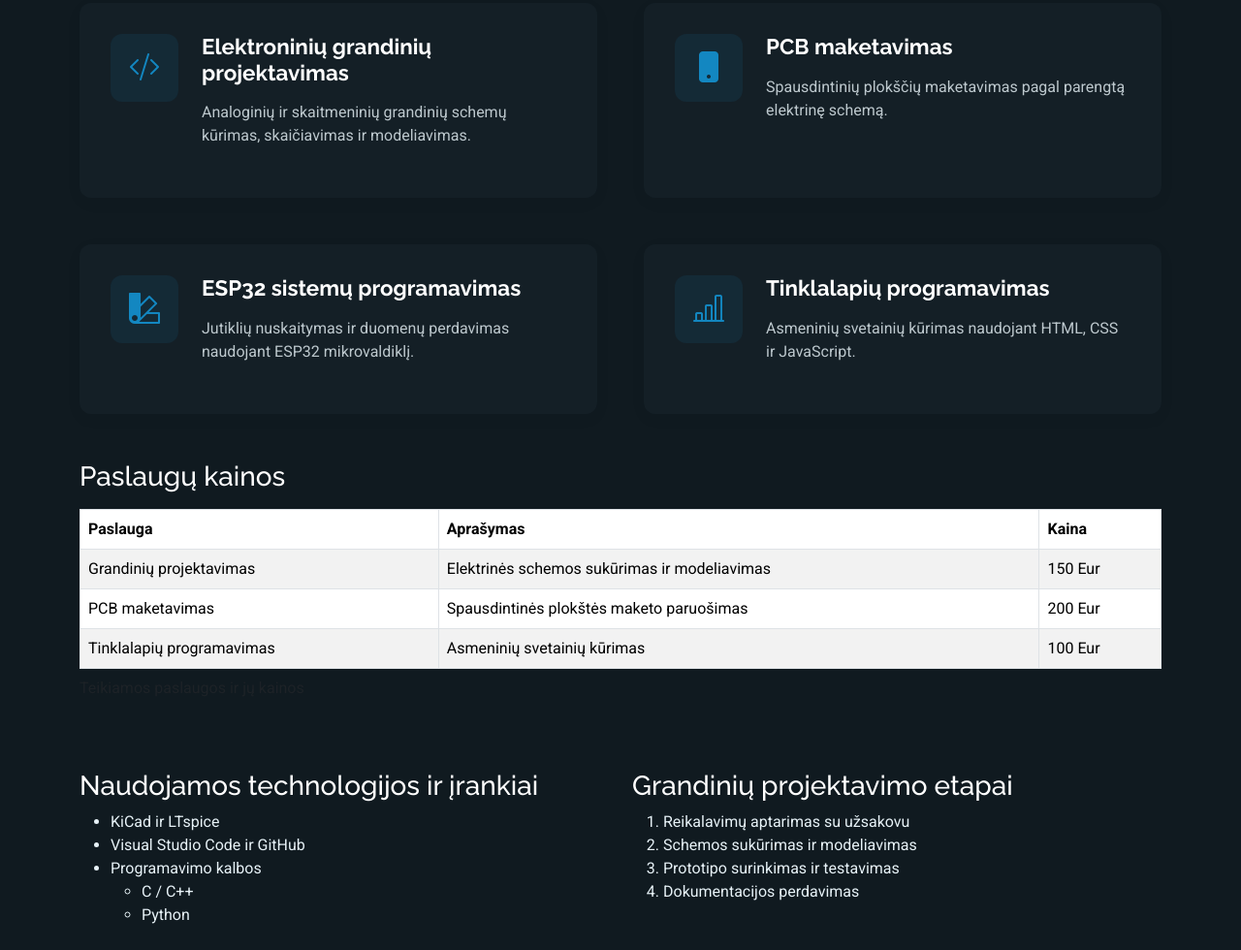
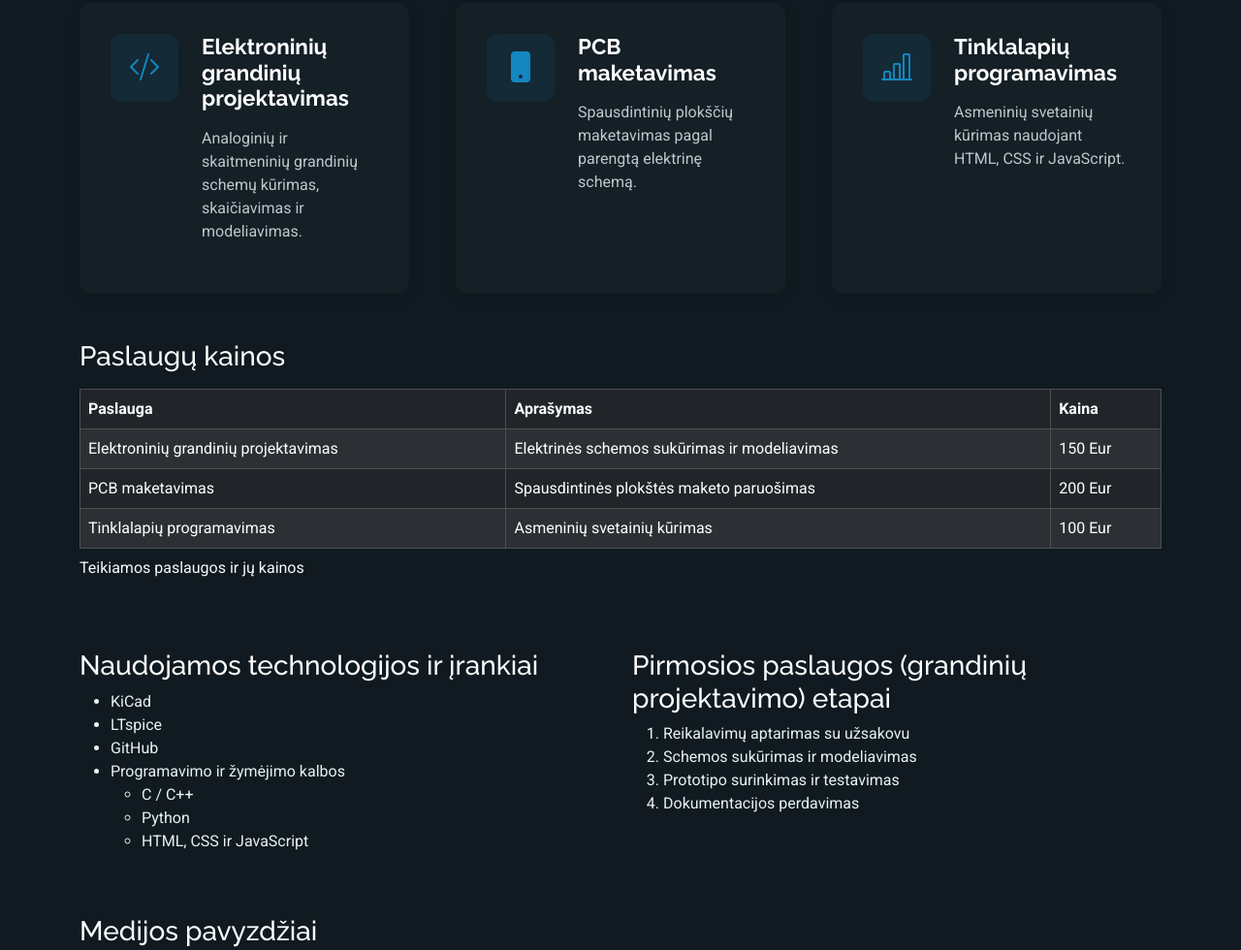
Before and after one commit to TomasPivorasEF252/TomasPivorasEF252.github.io, a plain HTML site: page services.html in a window 1280 px wide. Shown: the part 292-1272 px from the top of the page at 97% size. Drawn offline with Linux system fonts and the light colour scheme.

Commit message:
8 LD: Paslaugų puslapio pataisymai (lentelė, sąrašai, medija)

```diff
--- a/services.html
+++ b/services.html
@@ -82,7 +82,7 @@
 
         <div class="row justify-content-center g-5">
 
-          <div class="col-md-6" data-aos="fade-right" data-aos-delay="100">
+          <div class="col-lg-4 col-md-6" data-aos="fade-right" data-aos-delay="100">
             <div class="service-item">
               <div class="service-icon">
                 <i class="bi bi-code-slash"></i>
@@ -94,7 +94,7 @@
             </div>
           </div><!-- End Service Item -->
 
-          <div class="col-md-6" data-aos="fade-left" data-aos-delay="100">
+          <div class="col-lg-4 col-md-6" data-aos="fade-left" data-aos-delay="100">
             <div class="service-item">
               <div class="service-icon">
                 <i class="bi bi-phone-fill"></i>
@@ -106,19 +106,7 @@
             </div>
           </div><!-- End Service Item -->
 
-          <div class="col-md-6" data-aos="fade-right" data-aos-delay="200">
-            <div class="service-item">
-              <div class="service-icon">
-                <i class="bi bi-palette2"></i>
-              </div>
-              <div class="service-content">
-                <h3>ESP32 sistemų programavimas</h3>
-                <p>Jutiklių nuskaitymas ir duomenų perdavimas naudojant ESP32 mikrovaldiklį.</p>
-              </div>
-            </div>
-          </div><!-- End Service Item -->
-
-          <div class="col-md-6" data-aos="fade-left" data-aos-delay="200">
+          <div class="col-lg-4 col-md-6" data-aos="fade-left" data-aos-delay="200">
             <div class="service-item">
               <div class="service-icon">
                 <i class="bi bi-bar-chart-line"></i>
@@ -139,8 +127,8 @@
 
         <h3 class="mb-3">Paslaugų kainos</h3>
         <div class="table-responsive">
-          <table class="table table-bordered table-striped align-middle">
-            <caption>Teikiamos paslaugos ir jų kainos</caption>
+          <table class="table table-dark table-bordered table-striped align-middle">
+            <caption class="text-light">Teikiamos paslaugos ir jų kainos</caption>
             <thead>
               <tr>
                 <th scope="col">Paslauga</th>
@@ -150,7 +138,7 @@
             </thead>
             <tbody>
               <tr>
-                <td>Grandinių projektavimas</td>
+                <td>Elektroninių grandinių projektavimas</td>
                 <td>Elektrinės schemos sukūrimas ir modeliavimas</td>
                 <td>150 Eur</td>
               </tr>
@@ -172,18 +160,22 @@
           <div class="col-md-6">
             <h3>Naudojamos technologijos ir įrankiai</h3>
             <ul>
-              <li>KiCad ir LTspice</li>
-              <li>Visual Studio Code ir GitHub</li>
-              <li>Programavimo kalbos
+              <li>KiCad</li>
+              <li>LTspice</li>
+              <li>GitHub</li>
+              <li>Programavimo ir žymėjimo kalbos
                 <ul>
                   <li>C / C++</li>
                   <li>Python</li>
+                  <li>HTML, CSS ir JavaScript</li>
                 </ul>
+              </li>
+            </ul>
               </li>
             </ul>
           </div>
           <div class="col-md-6">
-            <h3>Grandinių projektavimo etapai</h3>
+            <h3>Pirmosios paslaugos (grandinių projektavimo) etapai</h3>
             <ol>
               <li>Reikalavimų aptarimas su užsakovu</li>
               <li>Schemos sukūrimas ir modeliavimas</li>
@@ -196,14 +188,14 @@
         <h3 class="mt-5 mb-3">Medijos pavyzdžiai</h3>
         <div class="row g-4">
           <div class="col-lg-6">
-            <video class="w-100 h-auto" controls preload="metadata">
+            <video class="w-100" controls preload="auto" width="1920" height="1080" style="aspect-ratio:16/9;background:#000">
               <source src="assets/media/typing.mp4" type="video/mp4">
               Jūsų naršyklė nepalaiko vaizdo įrašų.
             </video>
           </div>
           <div class="col-lg-6">
             <div class="ratio ratio-16x9">
-              <iframe src="https://www.youtube.com/embed/BoUVIhtqjAw" title="YouTube vaizdo įrašas" allow="accelerometer; autoplay; clipboard-write; encrypted-media; gyroscope; picture-in-picture" allowfullscreen></iframe>
+              <iframe src="https://www.youtube.com/embed/BoUVIhtqjAw" title="YouTube vaizdo įrašas" referrerpolicy="strict-origin-when-cross-origin" allow="accelerometer; autoplay; clipboard-write; encrypted-media; gyroscope; picture-in-picture" allowfullscreen></iframe>
             </div>
           </div>
           <div class="col-12">
```
